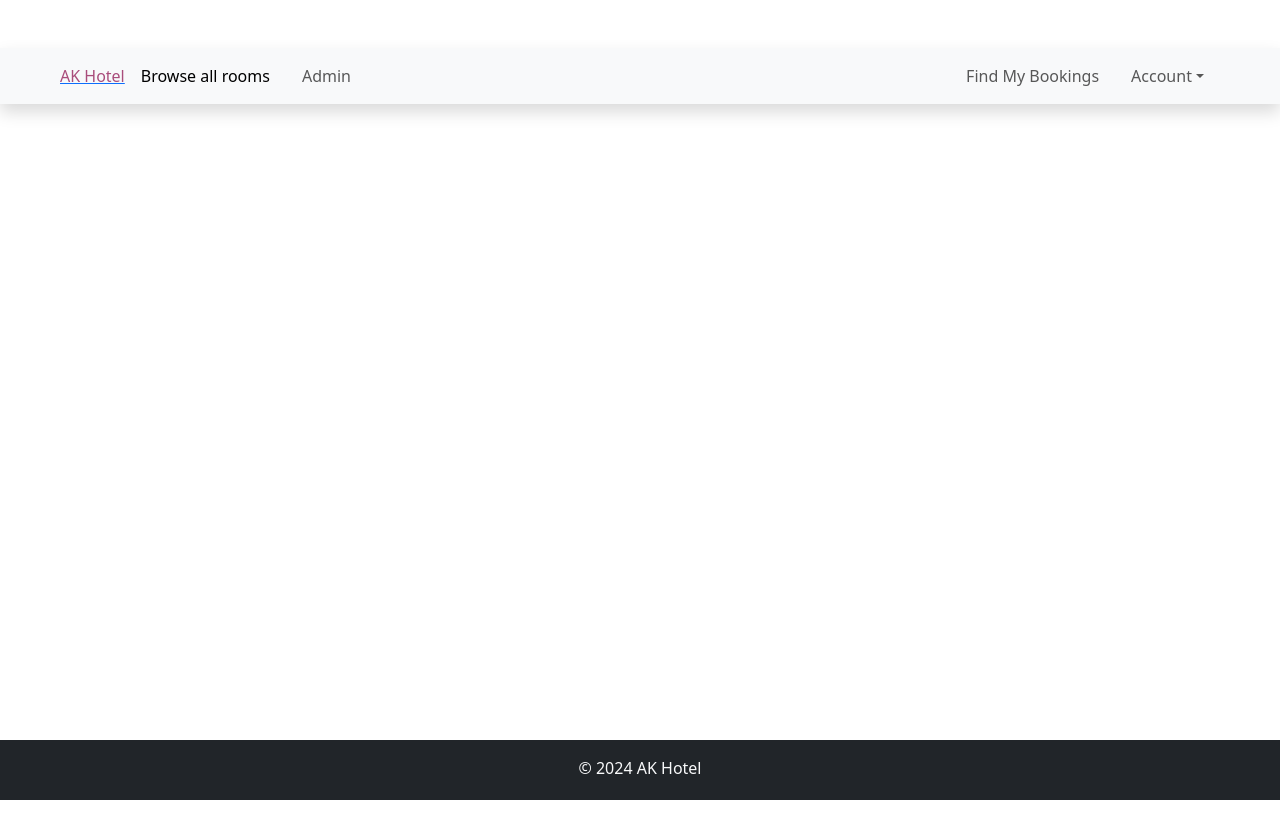
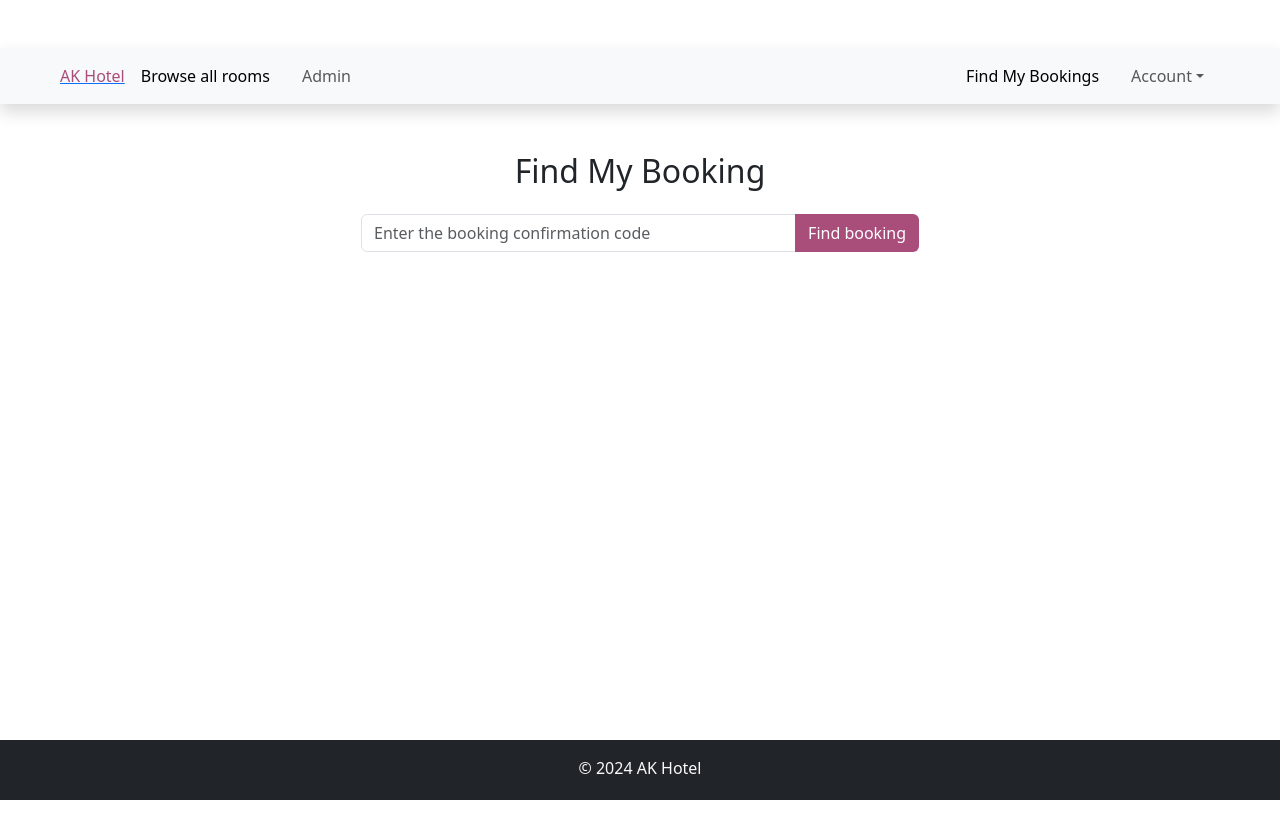
Before and after one commit to ashishks1911/hotel-booking-app, a React (Vite) app in the folder frontend/: page /my-bookings in a window 1280 px wide. Shown: the top 838 px of the page. Built offline with nearby package versions, Linux system fonts and the light colour scheme.

Commit message:
Added Find by Confirmation code

```diff
--- a/frontend/src/App.jsx
+++ b/frontend/src/App.jsx
@@ -13,6 +13,7 @@ import Admin from './admin/Admin.jsx'
 import Checkout from './booking/Checkout.jsx'
 import BookingSuccess from './booking/BookingSuccess.jsx'
 import Bookings from './booking/Bookings.jsx'
+import FindBooking from './booking/FindBooking.jsx'
 
 function App() {
 
@@ -31,6 +32,7 @@ function App() {
             <Route path='/admin' element={<Admin/>} />
             <Route path='/booking-success' element={<BookingSuccess/>} />
             <Route path='/bookings' element={<Bookings/>} />
+            <Route path='/my-bookings' element={<FindBooking/>} />
 
           </Routes>
         </BrowserRouter>
--- a/frontend/src/booking/BookingForm.jsx
+++ b/frontend/src/booking/BookingForm.jsx
@@ -176,7 +176,7 @@ const BookingForm = () => {
                       id="numOfAdults"
                       name="numOfAdults"
                       value={booking.numOfAdults}
-                      placeholder='0'
+                      // placeholder='0'
                       min={1}
                       onChange={handleInputChange} />
                     <Form.Control.Feedback type='invalid'> Please select atleast 1 adult.</Form.Control.Feedback>
@@ -189,7 +189,7 @@ const BookingForm = () => {
                       id="numOfChildren"
                       name="numOfChildren"
                       value={booking.numOfChildren}
-                      placeholder='0'
+                      // placeholder='0'
                       onChange={handleInputChange} />
                   </div>
                 </div>
--- a/frontend/src/booking/Bookings.jsx
+++ b/frontend/src/booking/Bookings.jsx
@@ -21,7 +21,7 @@ const Bookings = () => {
           setIsLoading(false)
         })
     }, 1000)
-  }, [bookingInfo]);
+  }, []);
 
   const handleBookingCancellation = async (bookingId) => {
     try {
--- /dev/null
+++ b/frontend/src/booking/FindBooking.jsx
@@ -0,0 +1,158 @@
+import React, { useState } from 'react'
+import { cancelBooking, getBookingByConfirmationCode } from '../utils/ApiFunctions'
+import moment from 'moment'
+
+const FindBooking = () => {
+  const [confirmationCode, setConfirmationCode] = useState("")
+  const [error, setError] = useState(null)
+  const [successMessage, setSuccessMessage] = useState("")
+  const [isDeleted, setIsDeleted] = useState(false);
+  const [isLoading, setIsLoading] = useState(false)
+  const emptyBookingInfo = {
+    id: "",
+    bookingConfirmationCode: "",
+    room: { id: "", roomType: "" },
+    roomNumber: "",
+    checkInDate: "",
+    checkOutDate: "",
+    guestName: "",
+    guestEmail: "",
+    numOfAdults: "",
+    numOfChildren: "",
+    totalNumOfGuests: ""
+  }
+  const [bookingInfo, setBookingInfo] = useState(emptyBookingInfo);
+
+
+  const handleInputChange = (event) => {
+    setConfirmationCode(event.target.value)
+  }
+  const handleFormSubmit = async (event) => {
+    event.preventDefault();
+    setIsLoading(true);
+    setError("");
+    try {
+      const data = await getBookingByConfirmationCode(confirmationCode);
+      setBookingInfo(data);
+      setIsLoading(false)
+
+    } catch (error) {
+      setBookingInfo(emptyBookingInfo);
+      if (error.response && error.response.status === 404) {
+        setError(error.response.data.message);
+      } else {
+        setError(error.message);
+      }
+    }
+    setTimeout(() => setIsLoading(false), 2000);
+  }
+
+  const handleCancelBooking = async (bookingId) => {
+    try {
+      await cancelBooking(bookingId);
+      setIsDeleted(true);
+      setSuccessMessage("Booking Cancelled Successfully.")
+      setBookingInfo(emptyBookingInfo);
+      setConfirmationCode("");
+      setError(null);
+
+    } catch (error) {
+      setError(error.message)
+    }
+
+    setTimeout(() => {
+      setIsDeleted(false);
+      setSuccessMessage("");
+    }, 5000);
+  }
+
+  return (
+    <div className="container mt-5 d-flex flex-column justify-content-center align-items-center">
+      <h2 className="text-center mb-4">Find My Booking</h2>
+      <form onSubmit={handleFormSubmit} className="col-md-6">
+        <div className="input-group mb-3">
+          <input
+            className="form-control"
+            type="text"
+            id="confirmationCode"
+            name="confirmationCode"
+            value={confirmationCode}
+            onChange={handleInputChange}
+            placeholder="Enter the booking confirmation code"
+          />
+
+          <button type="submit" className="btn btn-hotel input-group-text">
+            Find booking
+          </button>
+        </div>
+      </form>
+      {isLoading ? (
+        <div>Finding your bookings ...</div>
+      ) : error ? (
+        <div>Error : {error}</div>
+      ) : bookingInfo.bookingConfirmationCode ? (<div className='col-md-4 mt-4 mb-5'>
+        <table className='table table-bordered'>
+          <thead>
+            <tr className='text-center'>
+              <th colSpan={2}><h3>Booking Information</h3></th>
+            </tr>
+          </thead>
+          <tbody>
+            <tr>
+              <td>Confirmation Code</td>
+              <td>{bookingInfo.bookingConfirmationCode}</td>
+            </tr>
+            <tr>
+              <td>Room Number</td>
+              <td>{bookingInfo.room.id}</td>
+            </tr>
+            <tr>
+              <td>Room Type</td>
+              <td>{bookingInfo.room.roomType}</td>
+            </tr>
+            <tr>
+              <td></td>
+              <td>{moment(bookingInfo.checkInDate).format("MMM DD, YYYY")}</td>
+            </tr>
+            <tr>
+              <td>Full Name</td>
+              <td>{bookingInfo.guestName}</td>
+            </tr>
+            <tr>
+              <td>Email Address</td>
+              <td>{bookingInfo.guestEmail}</td>
+            </tr>
+            <tr>
+              <td>Adults</td>
+              <td>{bookingInfo.numOfAdults}</td>
+            </tr>
+            <tr>
+              <td>Children</td>
+              <td>{bookingInfo.numOfChildren}</td>
+            </tr>
+            <tr>
+              <td>Total Guest</td>
+              <td>{bookingInfo.totalNumOfGuests}</td>
+            </tr>
+            <tr>
+              <td colSpan={2}>{
+                !isDeleted && <button className='btn btn-danger'
+                  onClick={() => handleCancelBooking(bookingInfo.id)}>
+                  Cancel Booking
+                </button>
+              }
+              </td>
+            </tr>
+          </tbody>
+        </table>
+
+
+      </div>
+      ) : ''}
+      {isDeleted && <div className='alert alert-success'> {successMessage} </div>}
+
+    </div>
+  )
+}
+
+export default FindBooking
--- a/frontend/src/components/Navbar.jsx
+++ b/frontend/src/components/Navbar.jsx
@@ -28,7 +28,7 @@ export default function Navbar() {
           </ul>
           <ul className='d-flex navbar-nav'>
             <li className='nav-item'>
-              <NavLink className="nav-link" aria-current="page" to={"/bookings"}>Find My Bookings</NavLink>
+              <NavLink className="nav-link" aria-current="page" to={"/my-bookings"}>Find My Bookings</NavLink>
             </li>
             <li className='nav-item dropdown'>
               <a className="nav-link dropdown-toggle" id='navbarDropdown'onClick={handleAccountClick}>
```
